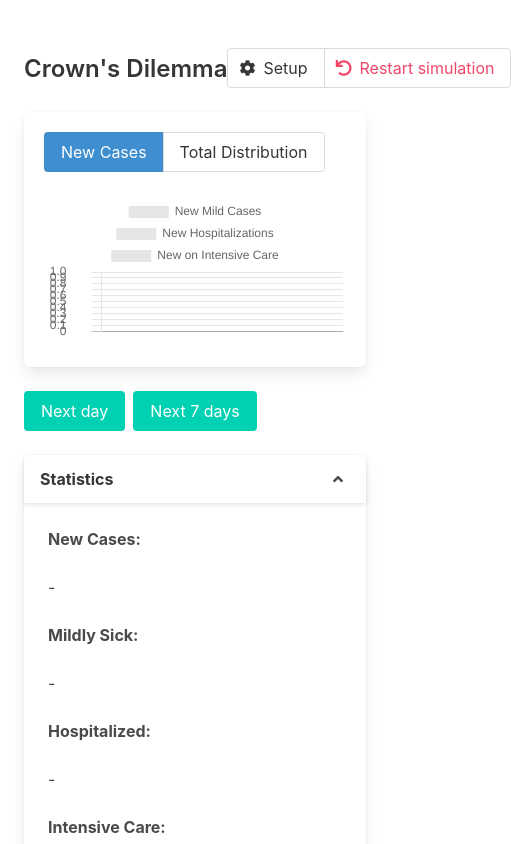
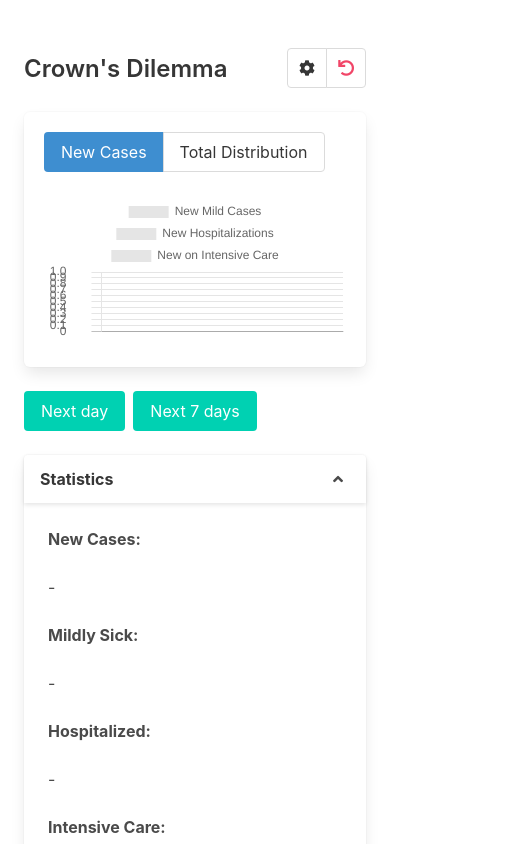
Before and after one commit to elfjes/crowns-dilemma, a Vue app: page / in a window 390 px wide. Shown: the top 844 px of the page, 511 px wide, since content can reach past the window. Built offline with nearby package versions, Linux system fonts and the light colour scheme.

Commit message:
base responsiveness on window width instead of screen width, handle click events better

```diff
--- a/src/App.vue
+++ b/src/App.vue
@@ -3,7 +3,7 @@
     <section class="section">
       <cd-header :pages="pages" v-model="activePage" />
       <cd-game v-show="activePage === 'game'" :initial-values="initialValues" key="game" />
-      <cd-setup v-show="activePage === 'setup'" :disabled="running" key="setup" />
+      <cd-settings v-show="activePage === 'setup'" :disabled="running" key="setup" />
     </section>
     <cd-footer></cd-footer>
   </div>
@@ -14,7 +14,7 @@ import Header from "@/components/Header";
 import Game from "@/components/Game";
 import Footer from "@/components/Footer";
 import { IntField, Schema } from "@/validation";
-import Setup from "@/components/Setup";
+import Settings from "@/components/Settings";
 import { mapState } from "vuex";
 
 const initialValueSchema = new Schema({
@@ -38,7 +38,7 @@ export default {
     cdHeader: Header,
     cdGame: Game,
     cdFooter: Footer,
-    cdSetup: Setup
+    cdSettings: Settings
   },
   computed: mapState({
     running: state => state.running,
--- a/src/components/Button.vue
+++ b/src/components/Button.vue
@@ -1,5 +1,5 @@
 <template>
-  <button class="button">
+  <button class="button" @click="$emit('click')">
     <span class="icon">
       <i class="fas" :class="iconClass"></i>
     </span>
--- a/src/components/Header.vue
+++ b/src/components/Header.vue
@@ -33,10 +33,10 @@
 </template>
 
 <script>
-  import {mapState} from "vuex";
-  import Button from "@/components/Button";
+import { mapState } from "vuex";
+import Button from "@/components/Button";
 
-  export default {
+export default {
   name: "Header",
   components: {
     cdButton: Button
--- a/src/helpers.js
+++ b/src/helpers.js
@@ -80,5 +80,5 @@ export function assignOptionsOrDefaults(obj, options, defaults) {
 }
 
 export function isMobile() {
-  return screen.width <= 768;
+  return window.innerWidth <= 768;
 }
```
Also changed, not shown: src/components/Settings.vue (renamed from src/components/Setup.vue), 1 other file (tests, documents, lock files or other folders).
